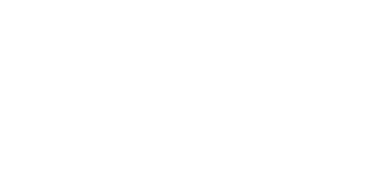
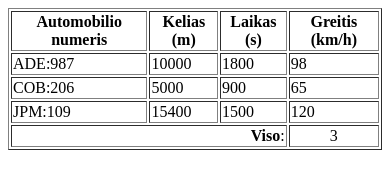
Before and after one commit to vaidotasposkus/kartojimas, a plain HTML site: page index.html in a window 390 px wide. Drawn offline with Linux system fonts and the light colour scheme.

Commit message:
Sukurta automobiliu greiciu lentele

```diff
--- a/index.html
+++ b/index.html
@@ -6,5 +6,42 @@
 </head>
 <body>
 
+    <table border="1">
+        <thead>
+            <tr>
+                <th>Automobilio numeris</th>
+                <th>Kelias (m)</th>
+                <th>Laikas (s)</th>
+                <th>Greitis (km/h)</th>
+            </tr>
+        </thead>
+        <tbody>
+            <tr>
+                <td>ADE:987</td>
+                <td>10000</td>
+                <td>1800</td>
+                <td>98</td>
+            </tr>
+            <tr>
+                <td>COB:206</td>
+                <td>5000</td>
+                <td>900</td>
+                <td>65</td>
+            </tr>
+            <tr>
+                <td>JPM:109</td>
+                <td>15400</td>
+                <td>1500</td>
+                <td>120</td>
+            </tr>
+        </tbody>
+        <tfoot>
+            <tr>
+                <td colspan="3" align="right"><b>Viso</b>: </td>
+                <td align="center">3</td>
+            </tr>
+        </tfoot>
+    </table>
+
 </body>
 </html>
```
